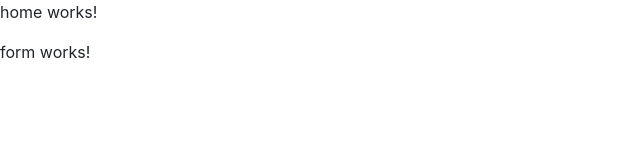
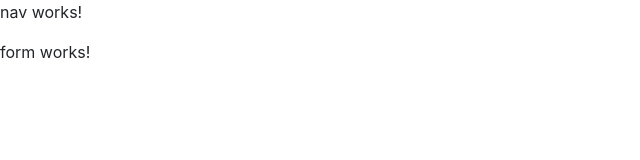
Before and after one commit to Leannelb/api-form-json, an Angular app: page / in a window 1280 px wide. Shown: the top 160 px of the page, without its empty margins (0-640 px from the left). Built offline with nearby package versions, Linux system fonts and the light colour scheme.

Commit message:
navigation component added, lazy loaded, imported & exported & imported again into home.module

```diff
--- /dev/null
+++ b/src/app/components/partails/nav/nav.component.html
@@ -0,0 +1,3 @@
+<p>
+  nav works!
+</p>
--- /dev/null
+++ b/src/app/components/partails/nav/nav.component.ts
@@ -0,0 +1,15 @@
+import { Component, OnInit } from '@angular/core';
+
+@Component({
+  selector: 'app-nav',
+  templateUrl: './nav.component.html',
+  styleUrls: ['./nav.component.css']
+})
+export class NavComponent implements OnInit {
+
+  constructor() { }
+
+  ngOnInit() {
+  }
+
+}
--- a/src/app/components/screens/home/home.component.html
+++ b/src/app/components/screens/home/home.component.html
@@ -1,4 +1,2 @@
-<p>
-  home works!
-</p>
+<app-nav></app-nav>
 <form-partial></form-partial>
--- a/src/app/components/screens/home/home.module.ts
+++ b/src/app/components/screens/home/home.module.ts
@@ -3,6 +3,7 @@ import { NgModule } from '@angular/core';
 import { CommonModule } from '@angular/common';
 import { RouterModule, Routes } from '@angular/router';
 import { FormModule } from '../../partails/form/form.module';
+import { NavModule } from '../../partails/nav/nav.module';
 
 const routes: Routes = [
   { path: '', component: HomeComponent }
@@ -15,7 +16,8 @@ const routes: Routes = [
   imports: [
     CommonModule,
     RouterModule.forChild(routes),
-    FormModule
+    FormModule,
+    NavModule
   ]
 })
 export class HomeModule { }
```
Also changed, not shown: src/app/components/partails/nav/nav.module.ts (added, +16 -0 lines), src/app/components/partails/nav/nav.component.css (added).
